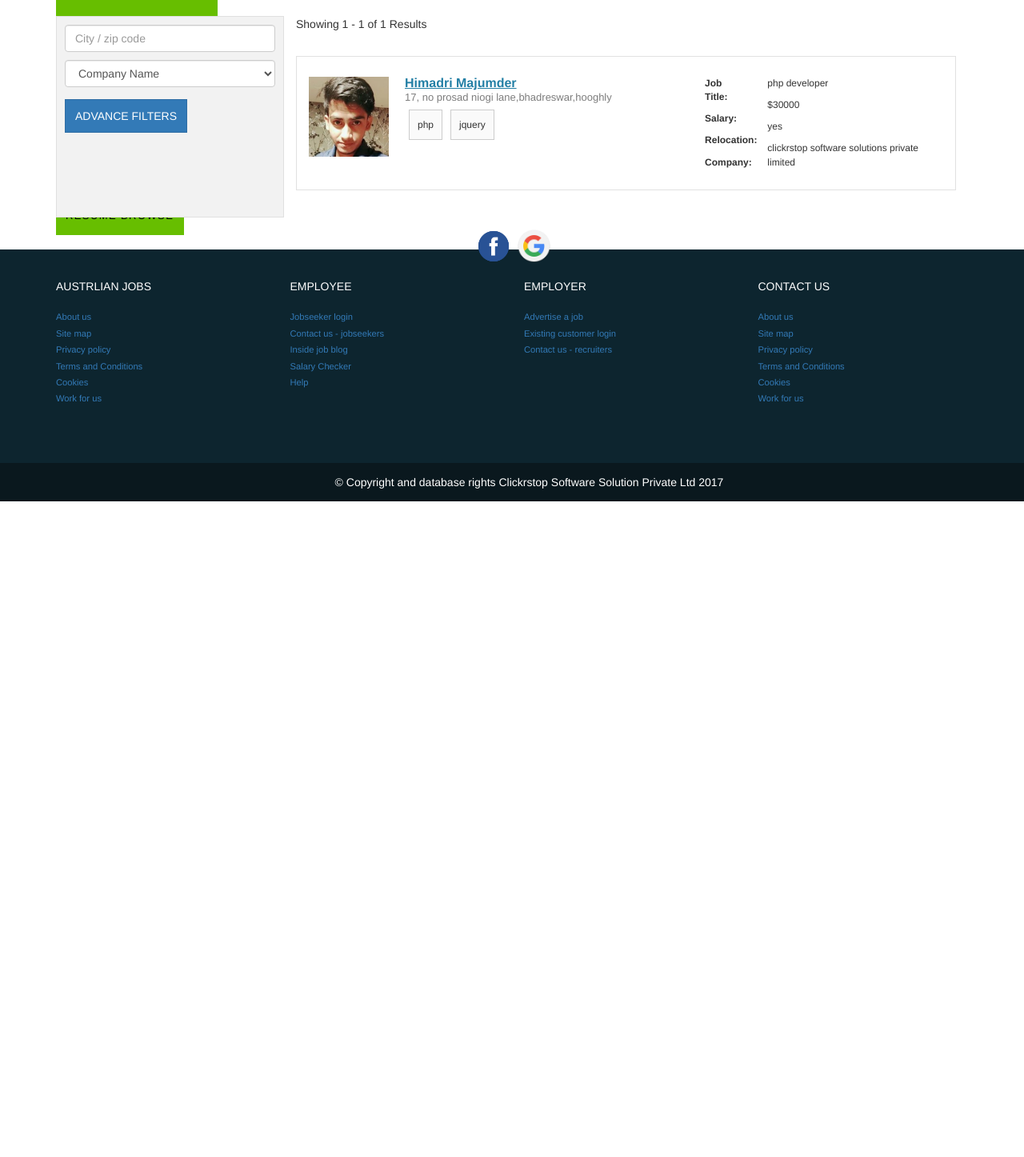
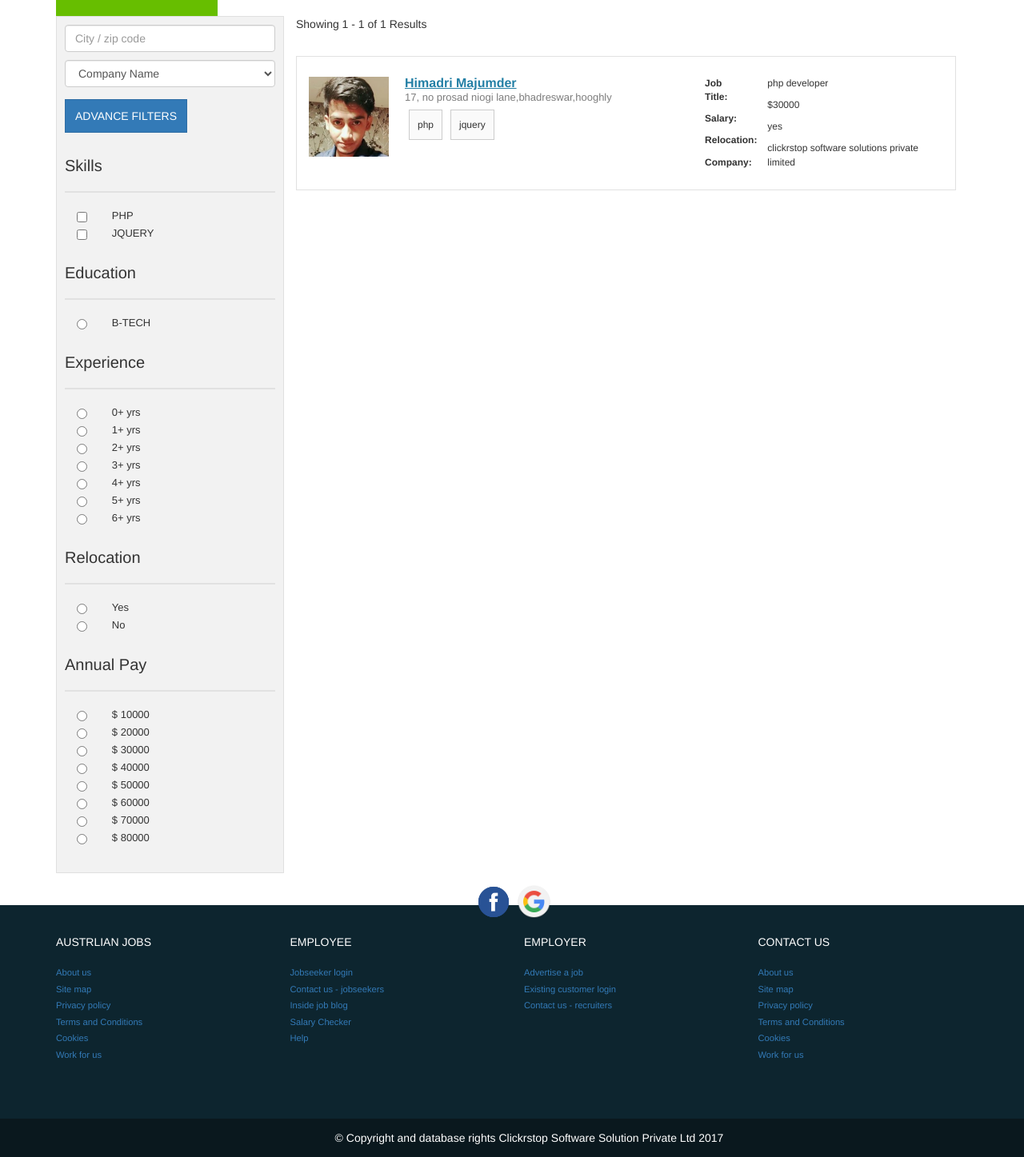
Before and after one commit to maximus93/job, a CodeIgniter app: page /database/browse_candidate in a window 1280 px wide. Shown: the part 152-1599 px from the top of the page at 80% size. Before the commit the page ends 779 px from the top, so only its background shows below. Run offline with CodeIgniter, Linux system fonts and the light colour scheme; data comes from the database, SQL or seed files in the repository; some libraries are stand-ins or nearby versions.

Commit message:
dasdsa
dsadsasd

```diff
--- a/application/controllers/Browse_candidate.php
+++ b/application/controllers/Browse_candidate.php
@@ -56,7 +56,10 @@ class Browse_candidate extends CI_Controller {
 		$end = ($this->uri->segment(2) == floor($config['total_rows']/ $config['per_page']))? $config['total_rows'] : (int)$this->uri->segment(2) * $config['per_page'] + $config['per_page'];
 
 		$data['result_count']= "Showing ".$start." - ".$end." of ".$config['total_rows']." Results";
-        $data["resume_details"] = $this->browse_candidate_m->fetch_resume($config["per_page"], $page);
+
+        $search_data = $this->resume_search();
+        $data["resume_details"] = $this->browse_candidate_m->fetch_resume($config["per_page"], $page , $search_data);
+
         $data["links"] = $this->pagination->create_links();
         //$v = $data["resume_details"];
         //print_r($data["resume_details"]);
@@ -64,6 +67,7 @@ class Browse_candidate extends CI_Controller {
        	$data['skills_all'] = $this->get_skills_list();
        	$data['edu_all'] = $this->get_education();
        	$data['comp_name'] = $this->get_companyname();
+        $data['search_array'] = $search_data;
         $this->load->view("browse_candidate", $data);
 
         //print_r($data);
@@ -85,5 +89,46 @@ class Browse_candidate extends CI_Controller {
     	return $comp_name;
     }
 
+    public function resume_search(){
+        $city = $this->input->post('city');
+        $this->session->set_tempdata("city",$city);
+
+        $company_name = $this->input->post('comp_name');
+        $this->session->set_tempdata("comp_name",$company_name);
+
+        $edu = $this->input->post('edu');
+        $this->session->set_tempdata("edu",$edu);
+
+        $exp = $this->input->post('exp');
+        $this->session->set_tempdata("exp",$exp);
+
+        $reloc = $this->input->post('reloc');
+        $this->session->set_tempdata("reloc",$reloc);
+
+        $ann_pay = $this->input->post('ann_pay');
+        $this->session->set_tempdata("ann_pay",$ann_pay);
+
+        $skills_get = $this->input->post('skills');
+        if(count($skills_get) > 1){
+            $all_skills = implode(",",$skills_get);
+
+        }else{
+            $all_skills = "";
+        }
+        $this->session->set_tempdata("all_skills",$all_skills);
+
+        $search_array = array(
+            'address' => $city,
+            'company_name' => $company_name,
+            'education' => $edu,
+            /*'exp' => $exp,*/
+            'relocate' => $reloc,
+            'max_salary' => $ann_pay,
+            'skills' => $all_skills,
+        );
+        //print_r($search_array);
+
+        return $search_array;
+    }
 }
 ?>
--- a/application/models/Browse_candidate_m.php
+++ b/application/models/Browse_candidate_m.php
@@ -9,10 +9,11 @@ class Browse_candidate_m extends CI_Model
         return $this->db->count_all("resume");
     }
 
-    public function fetch_resume($limit, $start) {
+    public function fetch_resume($limit, $start , $search_data) {
         $this->db->select('*');
         $this->db->from('resume');
         $this->db->join('users', 'users.user_id = resume.user_id');
+        $this->db->like($search_data);
         $this->db->where('resume.date_posted != ""');
         $this->db->limit($limit, $start);
         $query = $this->db->get();
--- a/application/views/browse_candidate.php
+++ b/application/views/browse_candidate.php
@@ -128,7 +128,7 @@
         border-radius: 5px !important;
       }
       .cont_advance{
-          display: none;
+          /*display: none;*/
       }
     </style>
     <script src="https://maps.googleapis.com/maps/api/js?key=AIzaSyBVEqoCsKgUMmAcDVX9OAwVMDewLI6yOAQ&sensor=false&libraries=places&language=en"></script>
--- a/application/views/common/another_sidebar.php
+++ b/application/views/common/another_sidebar.php
@@ -1,19 +1,27 @@
+<?php
+  /*print_r($search_array['company_name']);
+  foreach($search_array As $valuez){
+    echo $valuez;
+  }*/
+?>
 <div class="col-sm-3" style="background-color: #f2f2f2;padding: 10px;background-color: #f2f2f2;border: 1px solid #e0e0e0;">
+      <form name="adv_search" method="POST" action="<?php echo base_url();?>/browse_candidate">
       <div class="job_search" >
         <div class="form-group">
-          <input type="text" class="form-control" id="cityz" placeholder="City / zip code">
+          <input type="text" class="form-control" id="cityz" name="city" value="<?php echo(($this->session->tempdata("city") != '')?$this->session->tempdata("city"):'');?>" placeholder="City / zip code" onchange="this.form.submit()">
           <div class="search_icon">
             <span class="ti-location-pin"></span>
           </div>
           <p> </p>
-          <select class="form-control" >
+
+          <select class="form-control" name="comp_name" onchange="this.form.submit()">
             <option selected disabled>Company Name</option>
             <?php
                 //print_r($comp_name);
                 foreach($comp_name As $fetch_comp){
                   if($fetch_comp->company_name != ""){
             ?>
-            <option value="<?php echo $fetch_comp->company_name;?>">
+            <option value="<?php echo $fetch_comp->company_name;?>" <?php echo(($this->session->tempdata("comp_name") == $fetch_comp->company_name)?'selected':'');?>>
             <?php
                     echo $fetch_comp->company_name;
             ?>
@@ -46,11 +54,13 @@
             <div class="borderfull-width"></div>
             <div class="page-heading">
               <?php
+              print_r($this->session->tempdata("all_skills"));
               foreach($convert_merge_to As $key=>$uniqu_skills){
+
               ?>
                   <div class="category">
                     <div class="col-md-2 col-sm-2 col-xs-2">
-                      <input type="checkbox" id="PHP" value="<?php echo $uniqu_skills;?>" name="ossm">
+                      <input type="checkbox" value="<?php echo $uniqu_skills;?>" name="skills[]" onchange="this.form.submit()">
                     </div>
                     <div class="col-md-10 col-sm-10 col-xs-10 sidebar-text">
                       <?php echo strtoupper($uniqu_skills);?>
@@ -77,7 +87,7 @@
               ?>
                   <div class="category">
                     <div class="col-md-2 col-sm-2 col-xs-2">
-                      <input type="checkbox" id="PHP" value="<?php echo $uniqu_skills;?>" name="ossm">
+                      <input type="radio" value="<?php echo $uniqu_skills;?>" <?php echo(($this->session->tempdata("edu") == $uniqu_skills)?'checked':'');?> name="edu" onchange="this.form.submit()">
                     </div>
                     <div class="col-md-10 col-sm-10 col-xs-10 sidebar-text">
                       <?php echo strtoupper($uniqu_skills);?>
@@ -92,52 +102,20 @@
 
             <div class="borderfull-width"></div>
             <div class="page-heading">
-
+                  <?php
+                    for($i=0; $i<7; $i++){
+                  ?>
                   <div class="category">
                     <div class="col-md-2 col-sm-2 col-xs-2">
-                      <input type="radio" id="PHP" value="1" name="ossm">
+                      <input type="radio" value="<?php echo $i;?>" name="exp" onchange="this.form.submit()">
                     </div>
                     <div class="col-md-10 col-sm-10 col-xs-10 sidebar-text">
-                      0-1 yrs
+                      <?php echo $i;?>+ yrs
                     </div>
                   </div>
-
-                  <div class="category">
-                    <div class="col-md-2 col-sm-2 col-xs-2">
-                      <input type="radio" id="PHP" value="2" name="ossm">
-                    </div>
-                    <div class="col-md-10 col-sm-10 col-xs-10 sidebar-text">
-                      1-2 yrs
-                    </div>
-                  </div>
-
-                  <div class="category">
-                    <div class="col-md-2 col-sm-2 col-xs-2">
-                      <input type="radio" id="PHP" value="3" name="ossm">
-                    </div>
-                    <div class="col-md-10 col-sm-10 col-xs-10 sidebar-text">
-                      2-3 yrs
-                    </div>
-                  </div>
-
-                  <div class="category">
-                    <div class="col-md-2 col-sm-2 col-xs-2">
-                      <input type="radio" id="PHP" value="5" name="ossm">
-                    </div>
-                    <div class="col-md-10 col-sm-10 col-xs-10 sidebar-text">
-                      3-5 yrs
-                    </div>
-                  </div>
-
-                  <div class="category">
-                    <div class="col-md-2 col-sm-2 col-xs-2">
-                      <input type="radio" id="PHP" value="6" name="ossm">
-                    </div>
-                    <div class="col-md-10 col-sm-10 col-xs-10 sidebar-text">
-                      5+ yrs
-                    </div>
-                  </div>
-
+                  <?php
+                  }
+                  ?>
             </div>
 
             <div class="job_title">Relocation</div>
@@ -147,7 +125,7 @@
 
                   <div class="category">
                     <div class="col-md-2 col-sm-2 col-xs-2">
-                      <input type="radio" id="PHP" value="yes" name="ossm">
+                      <input type="radio" value="yes" name="reloc" onchange="this.form.submit()">
                     </div>
                     <div class="col-md-10 col-sm-10 col-xs-10 sidebar-text">
                       Yes
@@ -156,7 +134,7 @@
 
                   <div class="category">
                     <div class="col-md-2 col-sm-2 col-xs-2">
-                      <input type="radio" id="PHP" value="no" name="ossm">
+                      <input type="radio" value="no" name="reloc" onchange="this.form.submit()">
                     </div>
                     <div class="col-md-10 col-sm-10 col-xs-10 sidebar-text">
                       No
@@ -176,7 +154,7 @@
                     ?>
                     <div class="category">
                       <div class="col-md-2 col-sm-2 col-xs-2">
-                        <input type="radio" id="PHP" value="1" name="ossm">
+                        <input type="radio" value="<?php echo $m*$i;?>" name="ann_pay" onchange="this.form.submit()">
                       </div>
                       <div class="col-md-10 col-sm-10 col-xs-10 sidebar-text">
                         $ <?php echo $m*$i;?>
@@ -187,5 +165,6 @@
                   ?>
 
             </div>
+          </form>
       </div>
 </div>
```
Also changed, not shown: application/models/Browse_candidate.php (deleted, +0 -76 lines).
